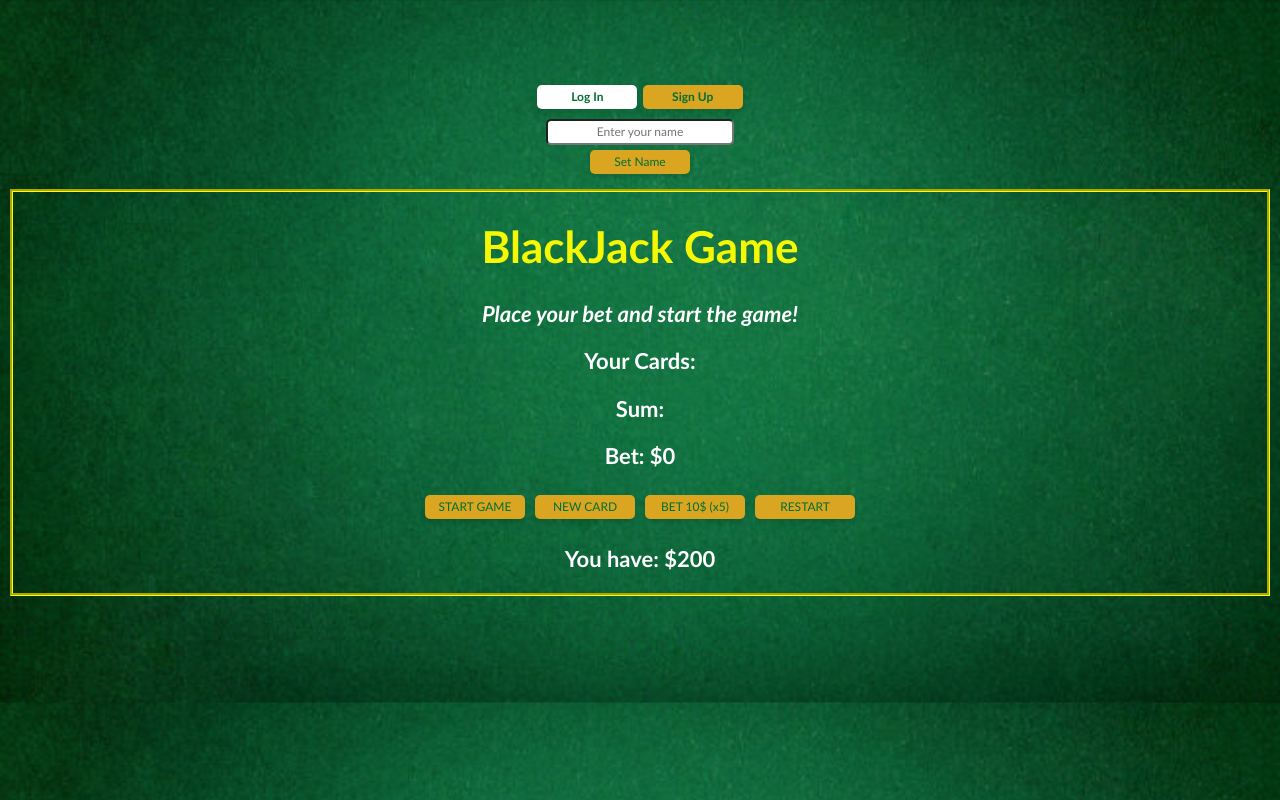
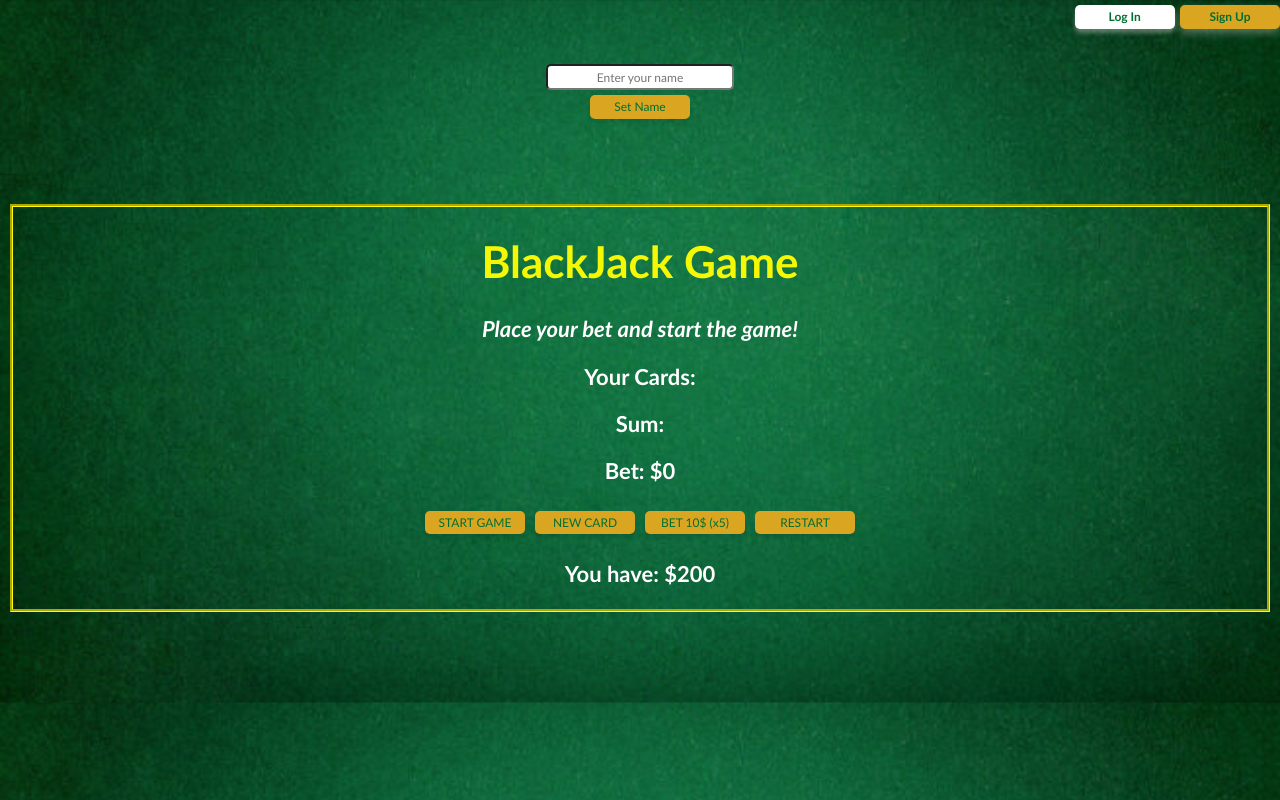
Before and after one commit to atnarp/BLACKJACK_GAME, a plain HTML site: page index.html in a window 1280 px wide. Drawn offline with nearby package versions, Linux system fonts and the light colour scheme.

Commit message:
login/SignUp arrange

```diff
--- a/index.css
+++ b/index.css
@@ -2,8 +2,15 @@
     border-style: groove;
     margin: 10px;
     border-color: #fffb09;
+    margin-top: 10vh;
+    box-shadow: 10 4px 8px rgba(0, 0, 0, 0.1);
+
 }
 
+.entry {
+    margin-top: none;
+    text-align: right;
+}
 
 
 .login-btn{
@@ -16,9 +23,14 @@
     font-size: 12px;
     cursor: pointer;
     transition: background 0.3s ease, transform 0.3s ease, box-shadow 0.3s ease;
-    box-shadow: 0 4px 8px rgba(0, 0, 0, 0.1);
+    box-shadow: 0 4px 4px rgba(224, 224, 224, 0.39);
     width: 100px;
     margin-top: -5vh;
+
+}
+.login-btn:hover {
+    background: hsl(187, 100%, 50%);
+    box-shadow: 0 6px 12px rgba(0, 0, 0, 0.3);
 }
 .signup-btn {
     color: #016f32;
@@ -30,9 +42,13 @@
     font-size: 12px;
     cursor: pointer;
     transition: background 0.3s ease, transform 0.3s ease, box-shadow 0.3s ease;
-    box-shadow: 0 4px 8px rgba(0, 0, 0, 0.1);
+    box-shadow: 0 4px 8px rgba(224, 224, 224, 0.39);
     width: 100px;
     margin-top: -5vh;
+}
+.signup-btn:hover {
+    background: hsl(187, 100%, 50%);
+    box-shadow: 0 6px 12px rgba(0, 0, 0, 0.3);
 }
 
 body {
@@ -43,7 +59,7 @@ body {
     color: white;
     text-align: center;
     font-size: 22px;
-    margin-top: 10vh;
+
 }
 
 body .navbar {
--- a/index.html
+++ b/index.html
@@ -5,10 +5,10 @@
     <link rel="stylesheet" href="index.css">
 </head>
 <body>
-
+    <div class="entry">
     <button class="login-btn"> Log In </button>
     <button class="signup-btn"> Sign Up </button>
-
+    </div>
     <br>
     <input class='name' type="text" id="name-input" placeholder="Enter your name">
     <br>
```
